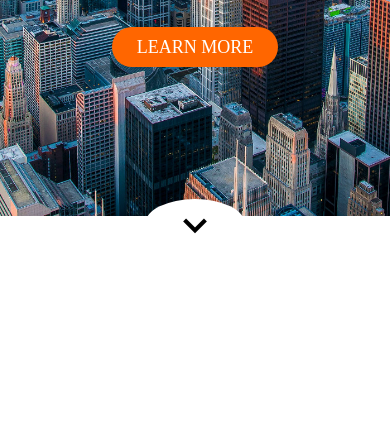
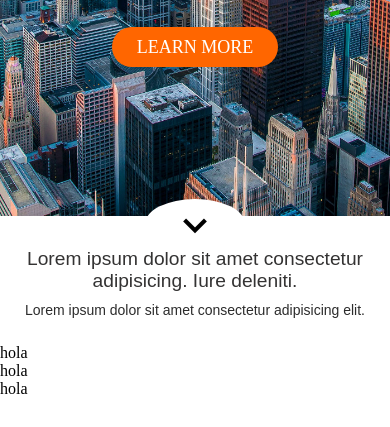
Before and after one commit to BALT9/paginaWeb-basica-html-css-js, a plain HTML site: page index.html in a window 390 px wide. Shown: the part 417-844 px from the top of the page. Drawn offline with nearby package versions, Linux system fonts and the light colour scheme.

Commit message:
se agrego la seccion parrafo

```diff
--- a/css/styles.css
+++ b/css/styles.css
@@ -19,7 +19,8 @@
 .menu .links {
     display: flex;
     align-items: center;
-    transition: transform 0.3s ease, opacity 0.3s ease; /* Transición de deslizamiento y opacidad */
+    transition: transform 0.3s ease, opacity 0.3s ease;
+    /* Transición de deslizamiento y opacidad */
 }
 
 .menu .links a {
@@ -31,7 +32,7 @@
     transition: 0.3s;
 }
 
-.menu .links a:hover{
+.menu .links a:hover {
     color: #ff6600;
 }
 
@@ -40,7 +41,7 @@
 }
 
 /* portada */
-.portada{
+.portada {
     /* background-color: aqua; */
     height: 65vh;
     width: 100%;
@@ -56,22 +57,26 @@
 
     position: relative;
 }
-.principal{
+
+.principal {
     margin-bottom: 20px;
     font-size: 50px;
     font-family: "Hind Mysuru", sans-serif;
     text-align: center;
     color: #fff;
 }
-.secundario{
+
+.secundario {
     margin-bottom: 20px;
     font-family: "Hind Mysuru", sans-serif;
     text-align: center;
     color: #fff;
 }
-.portada .boton{
+
+.portada .boton {
     margin-top: 20px;
 }
+
 .portada .boton a {
     background: #ff6600;
     text-decoration: none;
@@ -80,7 +85,8 @@
     border-radius: 20px;
     padding: 10px 25px;
 }
-.flecha{
+
+.flecha {
     width: 100px;
     height: 50px;
     background-color: #fff;
@@ -91,11 +97,33 @@
     justify-content: center;
     align-items: center;
 }
-.flecha i{
+
+.flecha i {
     color: #000;
     font-size: 50px;
     cursor: pointer;
 }
+
+/* text-section */
+
+.text-section {
+    text-align: center;
+    margin: 3rem 0;
+    font-family: "Hind Mysuru", sans-serif;
+}
+
+.text-section h1 {
+    padding: .5rem 0;
+    color: #343333;
+    font-weight: 500;
+}
+
+.text-section p {
+    padding: 0.6rem 0;
+    color: #2c2c2c;
+    font-size: 1.1rem;
+}
+
 
 
 /* Pantallas grandes de escritorio */
@@ -104,12 +132,12 @@
 }
 
 /* Pantallas de escritorio medianas */
-@media only screen and (max-width: 1024px){
+@media only screen and (max-width: 1024px) {
     /* Estilos para pantallas medianas (escritorios pequeños) */
 }
 
 /* Tabletas grandes */
-@media only screen and (max-width: 768px){
+@media only screen and (max-width: 768px) {
     /* Estilos para tabletas grandes (en paisaje) */
 
     /* menu------------------------------- */
@@ -130,14 +158,18 @@
         width: 80%;
         height: 100vh;
         top: 0%;
-        left: -100%; /* Inicialmente el menú está fuera de la vista */
-        opacity: 0; /* Inicialmente el menú es invisible */
+        left: -100%;
+        /* Inicialmente el menú está fuera de la vista */
+        opacity: 0;
+        /* Inicialmente el menú es invisible */
         z-index: 10;
     }
 
     .menu .links.active {
-        left: 0; /* Mover el menú a la vista */
-        opacity: 1; /* Hacer visible el menú */
+        left: 0;
+        /* Mover el menú a la vista */
+        opacity: 1;
+        /* Hacer visible el menú */
     }
 
     .menu .links a {
@@ -146,17 +178,36 @@
         font-size: 25px;
     }
 
-    .menu .links a:hover{
+    .menu .links a:hover {
         color: #fff;
     }
 
     .menu .links a i {
         font-size: 40px;
     }
+
+    /* text-section */
+    .text-section {
+        margin: 1rem 20px;
+    }
+
+    .text-section h1 {
+        padding: 1rem 0 0;
+        color: #343333;
+        font-weight: 500;
+        font-size: 1.2rem;
+    }
+
+    .text-section p {
+        padding: 10px 0;
+        color: #2c2c2c;
+        font-size: 14px;
+        font-weight: 300;
+    }
 }
 
 /* Tabletas pequeñas / Dispositivos móviles grandes */
-@media only screen and (max-width: 480px){
+@media only screen and (max-width: 480px) {
     /* Estilos para tabletas pequeñas y móviles grandes */
 }
 
--- a/index.html
+++ b/index.html
@@ -37,6 +37,24 @@
             <i class='bx bx-chevron-down'></i>
         </div>
     </div>
+    <!-- seccion texto -->
+    <div class="text-section">
+        <h1>Lorem ipsum dolor sit amet consectetur adipisicing. Iure deleniti.</h1>
+        <p>Lorem ipsum dolor sit amet consectetur adipisicing elit.</p>
+    </div>
+    <!-- seccion cards -->
+    <div class="text-cards">
+        <div class="card">
+            <p>hola</p>
+        </div>
+        <div class="card">
+            <p>hola</p>
+        </div>
+        <div class="card">
+            <p>hola</p>
+        </div>
+    </div>
+
 
     <script src="./js/menu.js"></script>
 </body>
```
